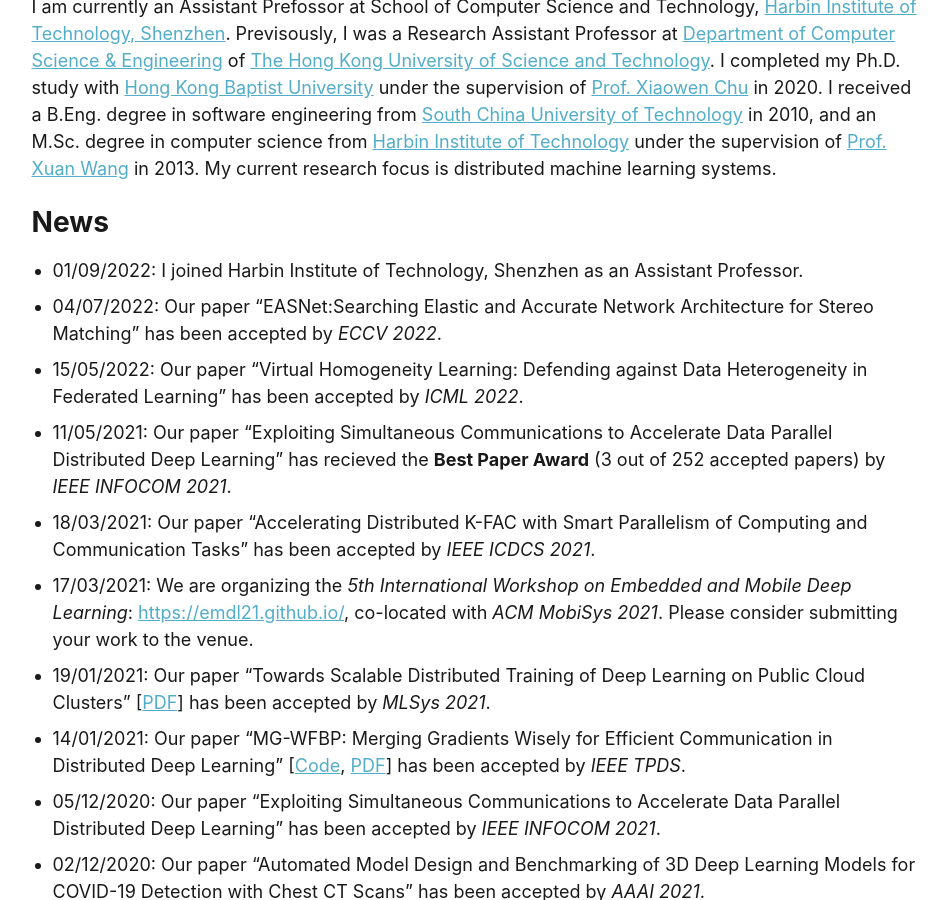
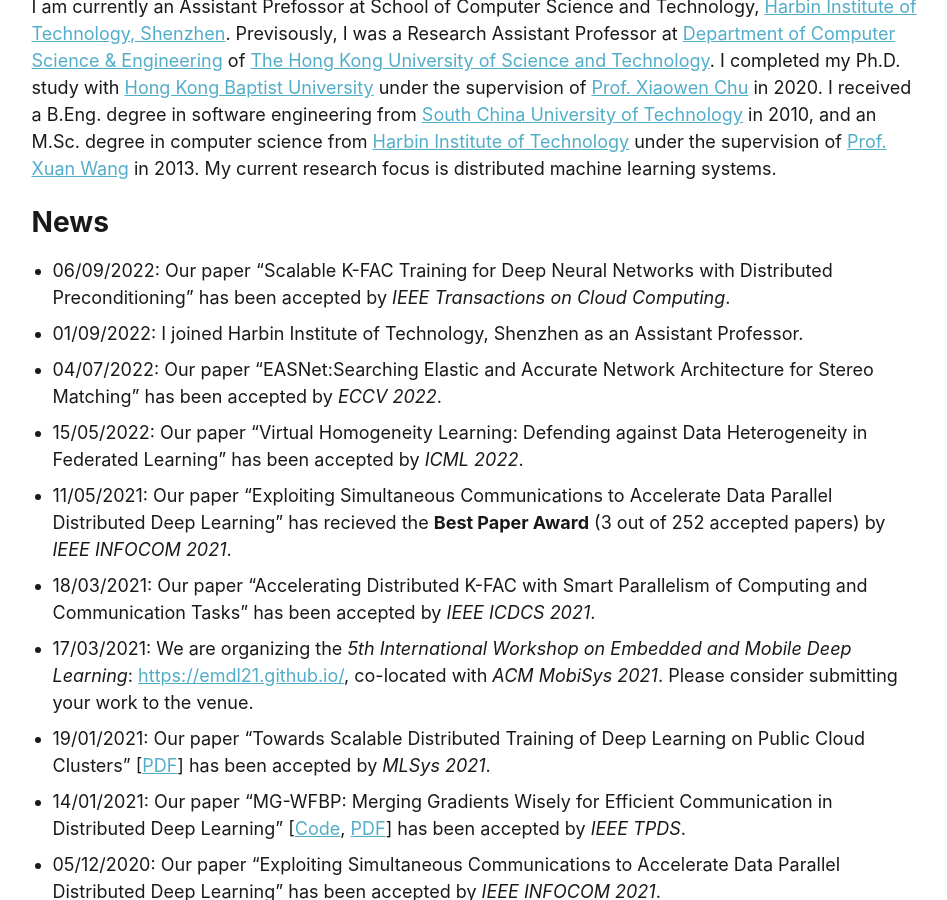
Before and after one commit to shaohuais/shaohuais.github.io, a Jekyll site: the page built from _pages/about.md, in a window 1280 px wide and 900 px high, scrolled down 409 px. Shown: the whole window, without its empty margins (164-1111 px from the left). Built offline with Jekyll 4.4.1, drawn with Linux system fonts in a browser that asks for light colours.

Commit message:
add the tcc paper

```diff
--- a/_pages/about.md
+++ b/_pages/about.md
@@ -15,6 +15,7 @@ I am currently an Assistant Prefossor at School of Computer Science and Technolo
 
 News
 ======
+- 06/09/2022: Our paper "Scalable K-FAC Training for Deep Neural Networks with Distributed Preconditioning" has been accepted by *IEEE Transactions on Cloud Computing*.
 - 01/09/2022: I joined Harbin Institute of Technology, Shenzhen as an Assistant Professor.
 - 04/07/2022: Our paper "EASNet:Searching Elastic and Accurate Network Architecture for Stereo Matching" has been accepted by *ECCV 2022*.
 - 15/05/2022: Our paper "Virtual Homogeneity Learning: Defending against Data Heterogeneity in Federated Learning" has been accepted by *ICML 2022*.
```
Also changed, not shown: _pages/publications.md (+1 -0 lines).
